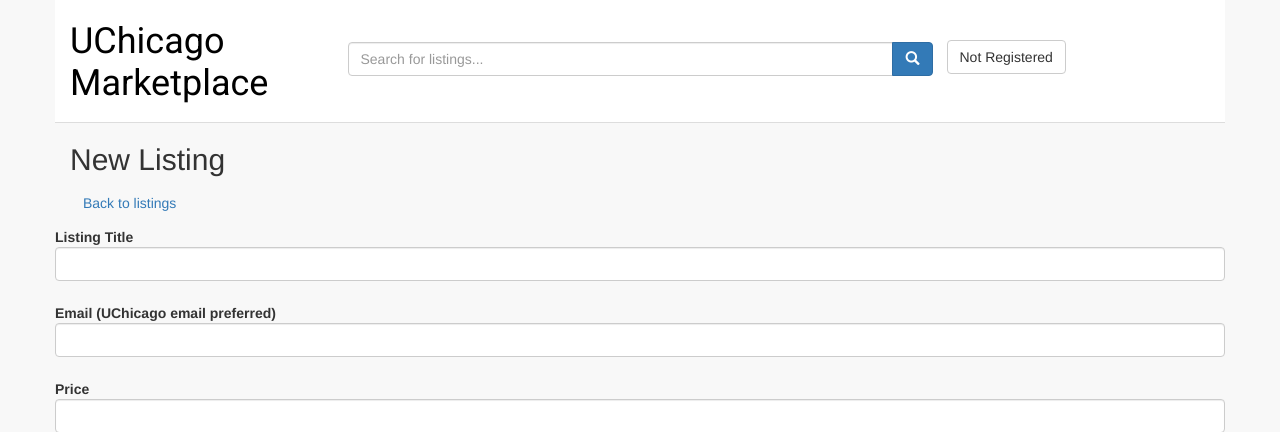
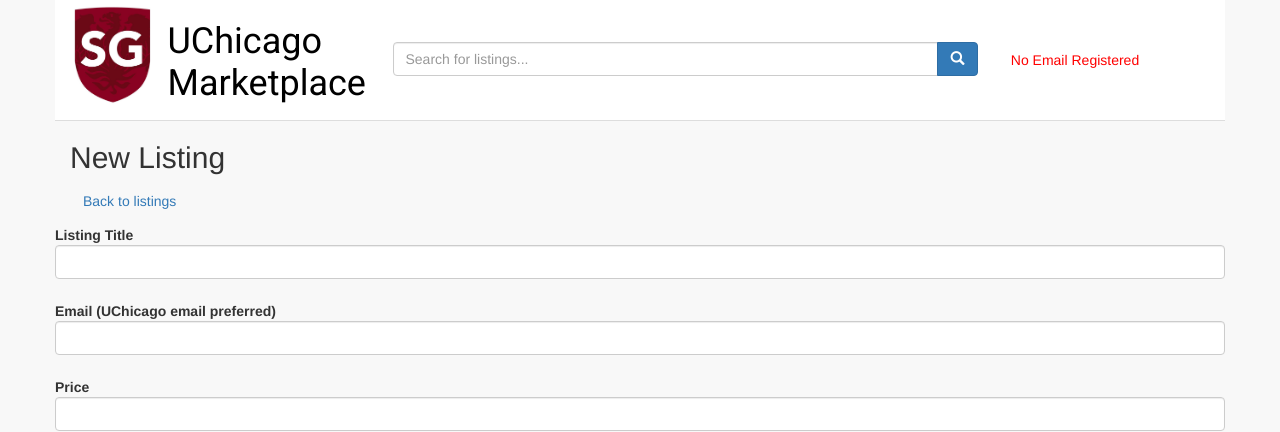
Before and after one commit to uchicago-sg/caravel, a Flask app: page /new in a window 1280 px wide. Shown: the top 432 px of the page. Run offline with Flask 2, Linux system fonts and the light colour scheme; some libraries are stand-ins or nearby versions.

Commit message:
adding new navbar

```diff
--- a/caravel/controllers/listings.py
+++ b/caravel/controllers/listings.py
@@ -106,3 +106,16 @@ def create(keyword):
 def logout():
     session.clear()
     return redirect(url_for('index'))
+
+@app.route('/test-validated')
+def test_validated():
+    session["email"] = "test@gmail.com"
+    session["validated"] = True
+    return redirect(url_for('index'))
+
+
+@app.route('/test-not-validated')
+def test_not_validated():
+    session["email"] = "test@gmail.com"
+    session["validated"] = False
+    return redirect(url_for('index'))
--- a/caravel/static/default.css
+++ b/caravel/static/default.css
@@ -16,6 +16,12 @@ body {
 
 .branding {
     font: 400 36px Roboto, sans-serif;
+    width: 240px;
+}
+
+.logo-image{
+    height:112px;
+    display: inline;
 }
 
 .search-form {
@@ -113,3 +119,36 @@ body {
 .large-image-placeholder {
     font-size: 300px;
 }
+
+.email-validated{
+    text-align: center;
+    margin-top: 25px;
+    margin-bottom: 25px;
+}
+
+.email-validated-color{
+    color: green;
+}
+
+.email-not-validated{
+    text-align: center;
+    margin-top: 35px;
+    margin-bottom: 35px;
+}
+
+.email-not-validated-color{
+    color: orange;
+}
+
+.no-email{
+    text-align: center;
+    margin-top: 50px;
+    margin-bottom: 50px;
+}
+
+.no-email-color{
+    color: red;
+}
+.no-bottom-margin{
+    margin-bottom: 0px;
+}
--- a/caravel/templates/header.html
+++ b/caravel/templates/header.html
@@ -1,5 +1,7 @@
 <div class="masthead row">
-  <h1 class="branding col-md-3">
+<div class="col-md-1">
+  <img src="/static/logo.jpg" class="logo-image"></div>
+  <h1 class="branding col-md-2">
     <a href="/">UChicago Marketplace</a>
   </h1>
   <form class="search-form col-md-6" method="GET" action="/">
@@ -13,33 +15,60 @@
       </span>
     </div>
   </form>
-  <p class="user-info col-md-3">
-    {% if session.get('email') %}
-      {%  if session.get('validated') %}
-        <button class="btn btn-default dropdown-toggle btn-validated"
-                type="button" id="dropdown_menu_user" data-toggle="dropdown"
-                aria-haspopup="true" aria-expanded="true">
-          {{ session.get('email') }}
-          <span class="caret"></span>
-        </button>
-        <ul class="dropdown-menu">
-            <li><a href="#">Manage Listings</a></li>
-            <li><a href={{ url_for('logout') }}>Logout</a></li>
-      {% else %}
-        <button class="btn btn-default dropdown-toggle btn-not-validated"
-                type="button" id="dropdown_menu_user" data-toggle="dropdown"
-                aria-haspopup="true" aria-expanded="true">
-          User {{ session.get('email') }} not verified
-        </button>
-        <ul class="dropdown-menu">
-          <li><a href={{ url_for('logout') }}>Logout</a></li>
-        </ul>
-      {%  endif %}
-      </ul>
+  {% if session.get("email") %}
+    {% if session.get("validated") %}
+      <div class="col-md-2 email-validated">
+        <p class="no-bottom-margin email-validated-color">{{ session.get("email") }}</p>
+        <p class="no-bottom-margin"><a href="#">Manage Listings</a></p>
+        <p class="no-bottom-margin"><a href="{{ url_for('logout') }}">Logout</a></p>
+      </div>
     {% else %}
-      <button class="btn btn-default btn-not-logged-in">
-        Not Registered
-      </button>
+      <div class="col-md-2 email-not-validated">
+        <p class="no-bottom-margin email-not-validated-color">{{ session.get("email") }}</p>
+        <p class="no-bottom-margin"><a href="{{ url_for('logout') }}">Logout</a></p>
+      </div>
     {% endif %}
-  </p>
+  {% else %}
+    <div class="col-md-2 no-email">
+      <p class="no-bottom-margin no-email-color"> No Email Registered</p>
+    </div>
+  {% endif %}
+
+
+{#  <div class="col-md-2" style="text-align:center; margin-top:50px; margin-bottom: 50px;">#}
+{#    <p>Not Registered</p>#}
+{#  </div>#}
+
+
+
+{#  <p class="user-info col-md-2">#}
+{#    {% if session.get('email') %}#}
+{#      {%  if session.get('validated') %}#}
+{#        <button class="btn btn-default dropdown-toggle btn-validated"#}
+{#                type="button" id="dropdown_menu_user" data-toggle="dropdown"#}
+{#                aria-haspopup="true" aria-expanded="true">#}
+{#          {{ session.get('email') }}#}
+{#          <span class="caret"></span>#}
+{#        </button>#}
+{#        <ul class="dropdown-menu">#}
+{#            <li><a href="#">Manage Listings</a></li>#}
+{#            <li><a href={{ url_for('logout') }}>Logout</a></li>#}
+{#      {% else %}#}
+{#        <button class="btn btn-default dropdown-toggle btn-not-validated"#}
+{#                type="button" id="dropdown_menu_user" data-toggle="dropdown"#}
+{#                aria-haspopup="true" aria-expanded="true">#}
+{#          User {{ session.get('email') }} not verified#}
+{#        </button>#}
+{#        <ul class="dropdown-menu">#}
+{#          <li><a href={{ url_for('logout') }}>Logout</a></li>#}
+{#        </ul>#}
+{#      {%  endif %}#}
+{#      </ul>#}
+{#    {% else %}#}
+{#      <button class="btn btn-default btn-not-logged-in">#}
+{#        Not Registered#}
+{#      </button>#}
+{#      <span ><p> Not Registered</p></span>#}
+{#    {% endif %}#}
+{#  </p>#}
 </div>
```
Also changed, not shown: caravel/static/logo.jpg (added).
